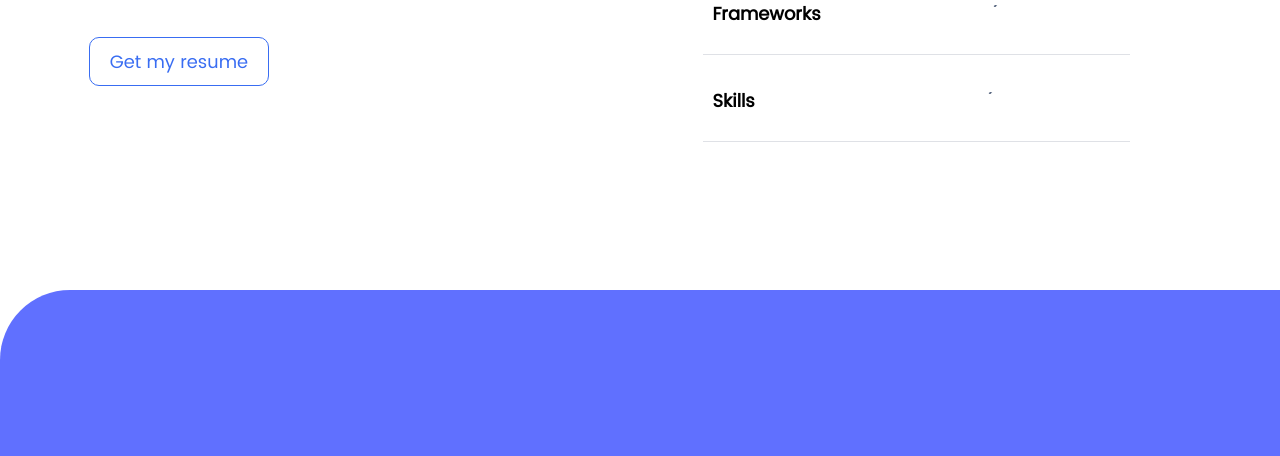
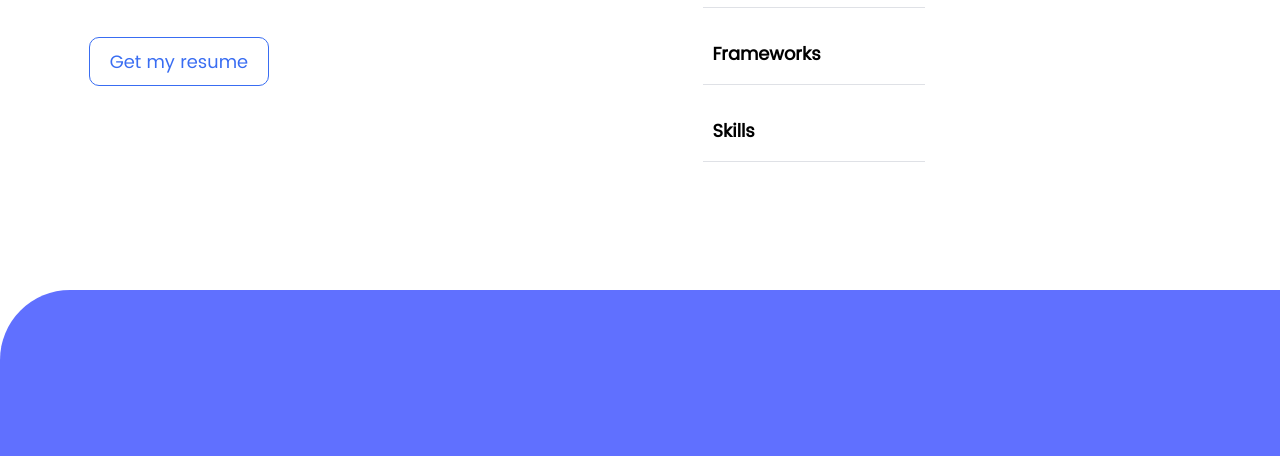
Before and after one commit to Afsheen96/Portfolio, a website: page index.html in a window 1280 px wide. Shown: the part 6160-6616 px from the top of the page. Drawn offline with Linux system fonts and the light colour scheme.

Commit message:
style section

```diff
--- a/style.css
+++ b/style.css
@@ -749,10 +749,10 @@ html {
 
   .about_ul {
     display: flex;
-    flex-direction: row;
     padding: 10px;
     list-style: none;
     border-bottom: 1px solid #dfe1e6;
+    margin-right: 30%;
   }
 
   .sub_title {
```
